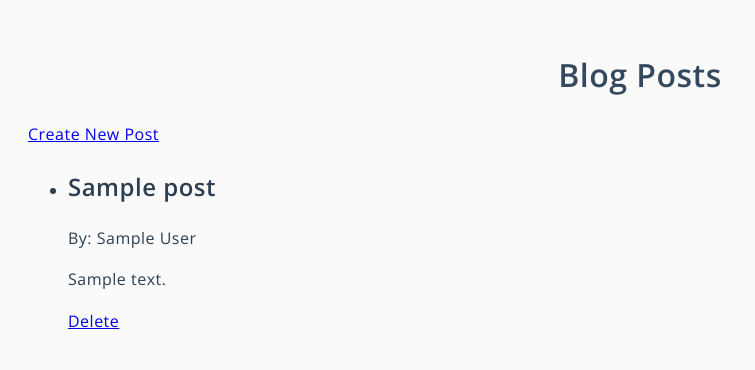
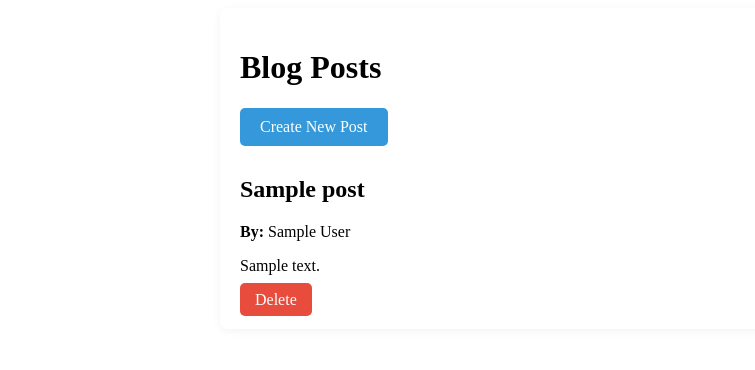
Before and after one commit to cbdmatze/masterblog, a Flask app: page / in a window 1280 px wide. Shown: the top 370 px of the page, without its empty margins (0-755 px from the left). Run offline with Flask 3, Linux system fonts and the light colour scheme; tables that the repository leaves empty hold one stand-in row (values such as "Sample post").

Commit message:
some more beautifying of index.html, new_post.html and finally updated the style.css

```diff
--- a/static/style.css
+++ b/static/style.css
@@ -1,63 +1,74 @@
-/* Import Google Font */
-@import url('https://fonts.googleapis.com/css2?family=Open+Sans:wght@400;600&display=swap');
-
-body {
-    font-family: 'Open Sans', sans-serif;
-    background-color: #FAFAFA;
+/* General Container for Spacing */
+.container {
+    max-width: 800px;
+    margin: 0 auto;
     padding: 20px;
-    color: #2C3E50;
-    line-height: 1.6;
-    letter-spacing: 0.5px;
+    background-color: #FFFFFF;
+    border-radius: 8px;
+    box-shadow: 0px 2px 10px rgba(0, 0, 0, 0.05);
 }
 
-h1 {
-    text-align: center;
-    color: #34495E;
-    font-size: 32px;
+/* Form Styling */
+.form {
+    display: flex;
+    flex-direction: column;
 }
 
-.post {
-    background-color: #FFFFFF;
-    border: 1px solid #E0E0E0;
-    padding: 20px;
+.input-text, .textarea {
+    width: 100%;
+    padding: 10px;
     margin-bottom: 20px;
-    border-radius: 8px;
-    box-shadow: 0px 2px 10px rgba(0, 0, 0, 0.05);
-    transition: all 0.3s ease;
+    border: 1px solid #DDD;
+    border-radius: 5px;
+    font-size: 16px;
 }
 
-/* Hover effect for posts */
-.post:hover {
-    box-shadow: 0 4px 8px rgba(0, 0, 0, 0.1);
-    transform: translateY(-3px);
+.textarea {
+    height: 150px;
 }
 
-.post h2 {
-    margin-top: 0;
-    color: #2980B9;
-    font-weight: 600;
+/* Button Styles */
+.btn {
+    background-color: #3498DB;
+    color: #FFF;
+    padding: 10px 20px;
+    text-decoration: none;
+    border-radius: 5px;
+    text-align: center;
+    display: inline-block;
+    transition: background-color 0.3s ease;
 }
 
-.post p {
-    margin: 10px 0;
-    color: #7F8C8D;
+.btn:hover {
+    background-color: #2980B9;
 }
 
-/* Responsive design for mobile devices */
+.btn-delete {
+    background-color: #E74C3C;
+    color: #FFF;
+    padding: 8px 15px;
+    text-decoration: none;
+    border-radius: 5px;
+    text-align: center;
+    transition: background-color 0.3s ease;
+}
+
+.btn-delete:hover {
+    background-color: #C0392B;
+}
+
+/* Post Section */
+.posts {
+    margin-top: 30px;
+}
+
+.post-actions {
+    margin-top: 10px;
+}
+
+/* Mobile Responsive Design */
 @media (max-width: 600px) {
-    body {
-        padding: 10px;
-    }
-
-    h1 {
-        font-size: 24px;
-    }
-
-    .post {
+    .container {
         padding: 15px;
     }
-
-    .post h2 {
-        font-size: 18px;
-    }
 }
--- a/templates/index.html
+++ b/templates/index.html
@@ -7,17 +7,23 @@
     <link rel="stylesheet" href="{{ url_for('static', filename='style.css') }}">
 </head>
 <body>
-    <h1>Blog Posts</h1>
-    <a href="{{ url_for('new_post') }}">Create New Post</a>
-    <ul>
-        {% for post in posts %}
-        <li>
-            <h2>{{ post.title }}</h2>
-            <p>By: {{ post.author }}</p>
-            <p>{{ post.content }}</p>
-            <a href="{{ url_for('delete_post', id=post.id) }}">Delete</a>
-        </li>
-        {% endfor %}
-    </ul>
+    <div class="container">
+        <h1>Blog Posts</h1>
+        <div class="create-button">
+            <a href="{{ url_for('new_post') }}" class="btn">Create New Post</a>
+        </div>
+        <div class="posts">
+            {% for post in posts %}
+            <div class="post">
+                <h2>{{ post.title }}</h2>
+                <p><strong>By:</strong> {{ post.author }}</p>
+                <p>{{ post.content }}</p>
+                <div class="post-actions">
+                    <a href="{{ url_for('delete_post', id=post.id) }}" class="btn-delete">Delete</a>
+                </div>
+            </div>
+            {% endfor %}
+        </div>
+    </div>
 </body>
 </html>
```
Also changed, not shown: templates/new_post.html (+16 -10 lines).
